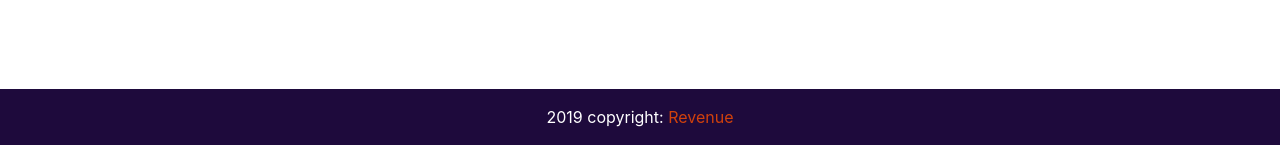
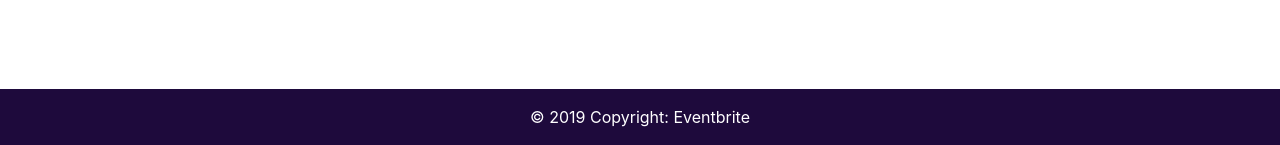
Before and after one commit to evbeda/revenue_latam, a Django app: page /accounts/login/ in a window 1280 px wide. Shown: the part 655-800 px from the top of the page. Run offline with Django 3.2, Linux system fonts and the light colour scheme; some libraries are stand-ins or nearby versions.

Commit message:
fixed footer and added margin to apply button

```diff
--- a/revenue_app/templates/revenue_app/_footer.html
+++ b/revenue_app/templates/revenue_app/_footer.html
@@ -1,5 +1,3 @@
-<footer>
-  <div class="footer-copyright text-center py-3">2019 copyright:
-    <a href="#!"> Revenue</a>
-  </div>
+<footer class="fixed-bottom">
+  <div class="footer-copyright text-center py-3">© 2019 Copyright: Eventbrite</div>
 </footer>
--- a/revenue_app/templates/revenue_app/_sidebar.html
+++ b/revenue_app/templates/revenue_app/_sidebar.html
@@ -26,7 +26,7 @@
                     {% endfor %}
                 </select>
                 {% csrf_token %}
-                <button type="submit" class="btn btn-evb-orange btn-sm">Apply</button>
+                <button type="submit" class="mt-1 btn btn-evb-orange btn-sm">Apply</button>
             </form>
         </a>
         <hr class="sidebar-divider my-0">
```
